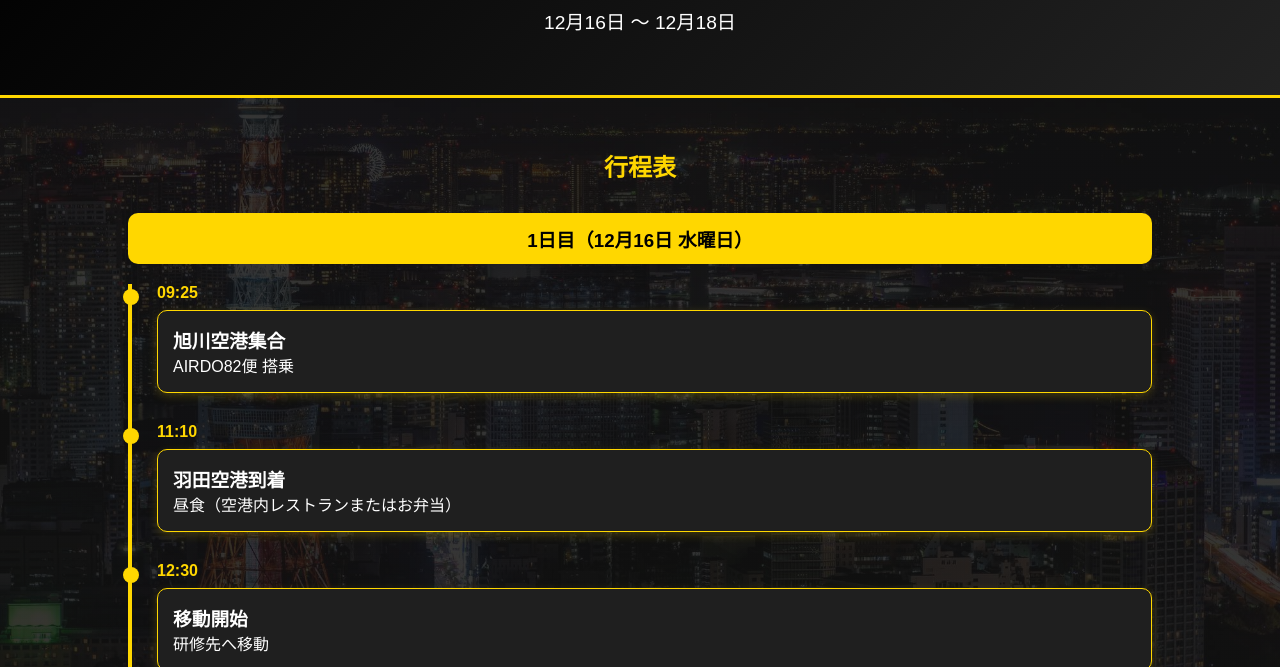
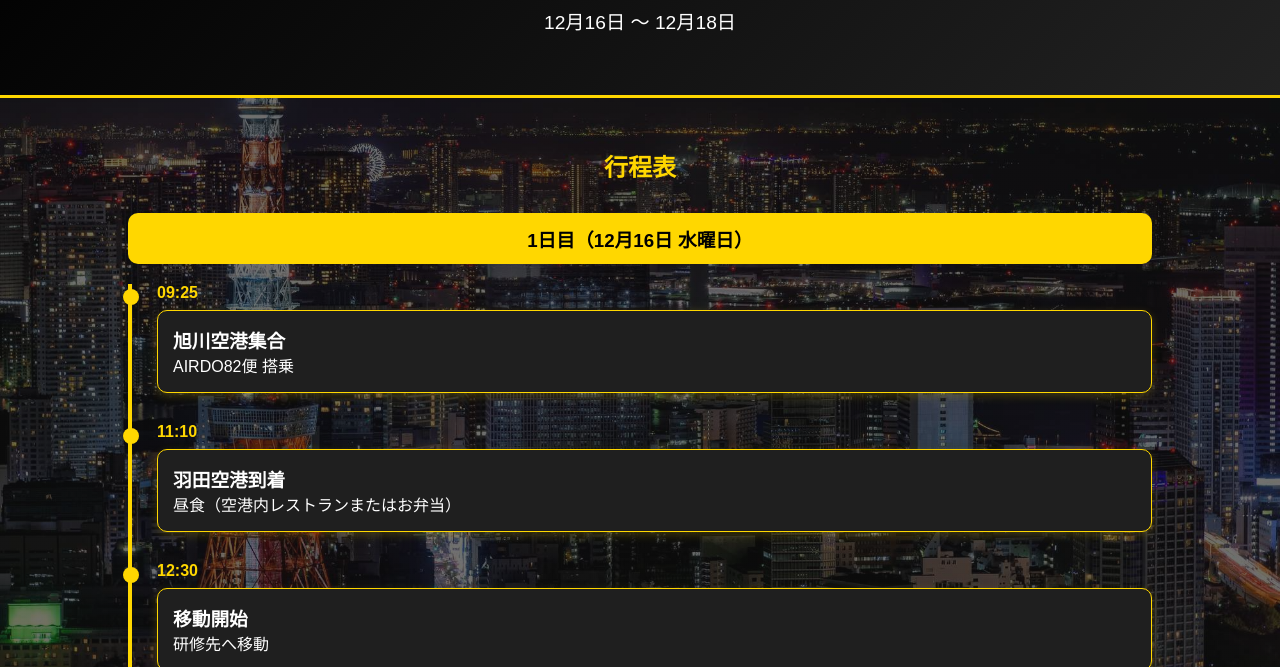
Before and after one commit to mametank190209-cmyk/my-website, a plain HTML site: page index.html in a window 1280 px wide. Shown: the part 133-800 px from the top of the page. Drawn offline with Linux system fonts and the light colour scheme.

Commit message:
Update index.css

```diff
--- a/index.css
+++ b/index.css
@@ -15,8 +15,8 @@ body{
 
     background:
         linear-gradient(
-            rgba(18,18,18,0.85),
-            rgba(18,18,18,0.85)
+            rgba(18,18,18,0.6),
+            rgba(18,18,18,0.6)
         ),
         url("東京タワー夜景.jpg");
 
```
